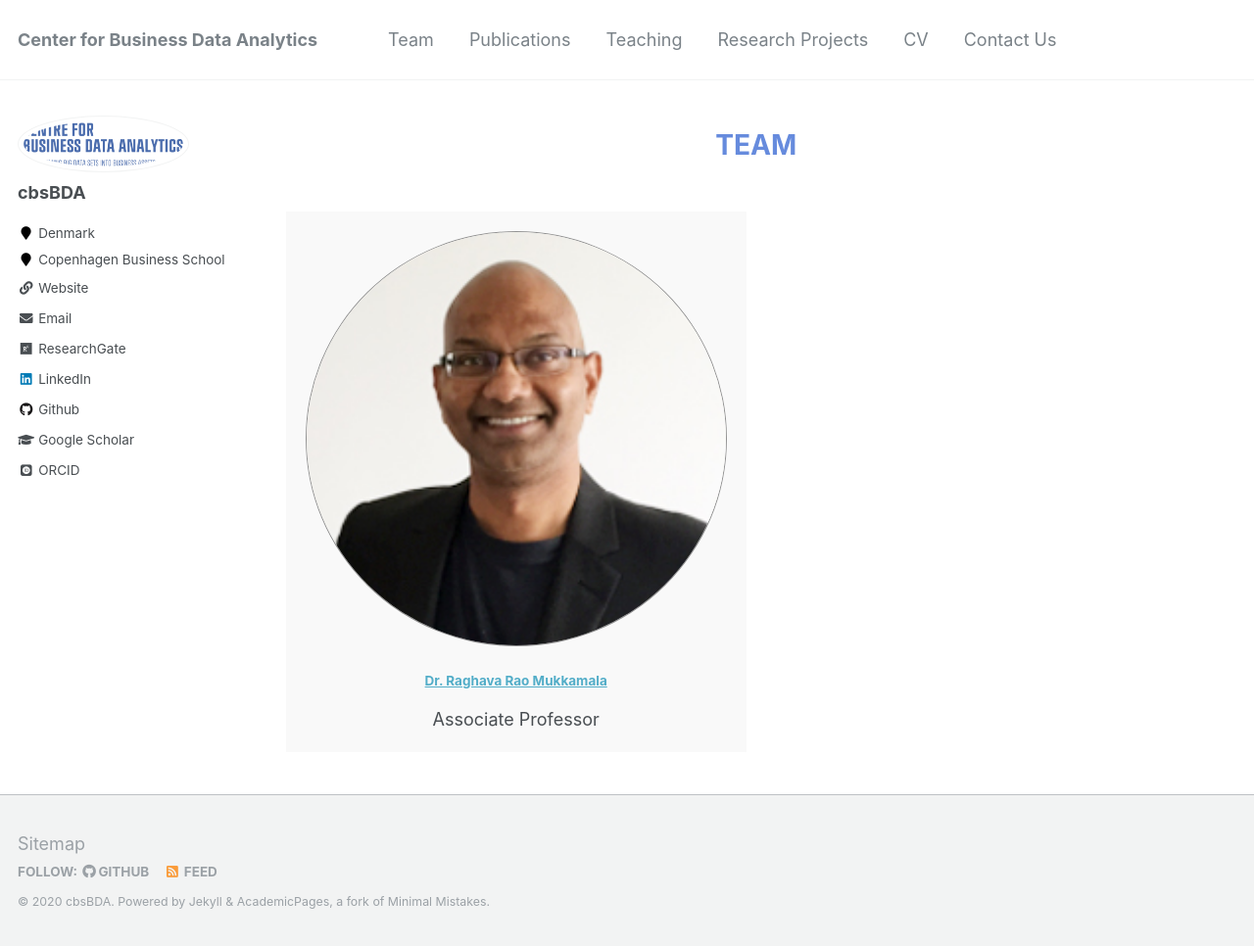
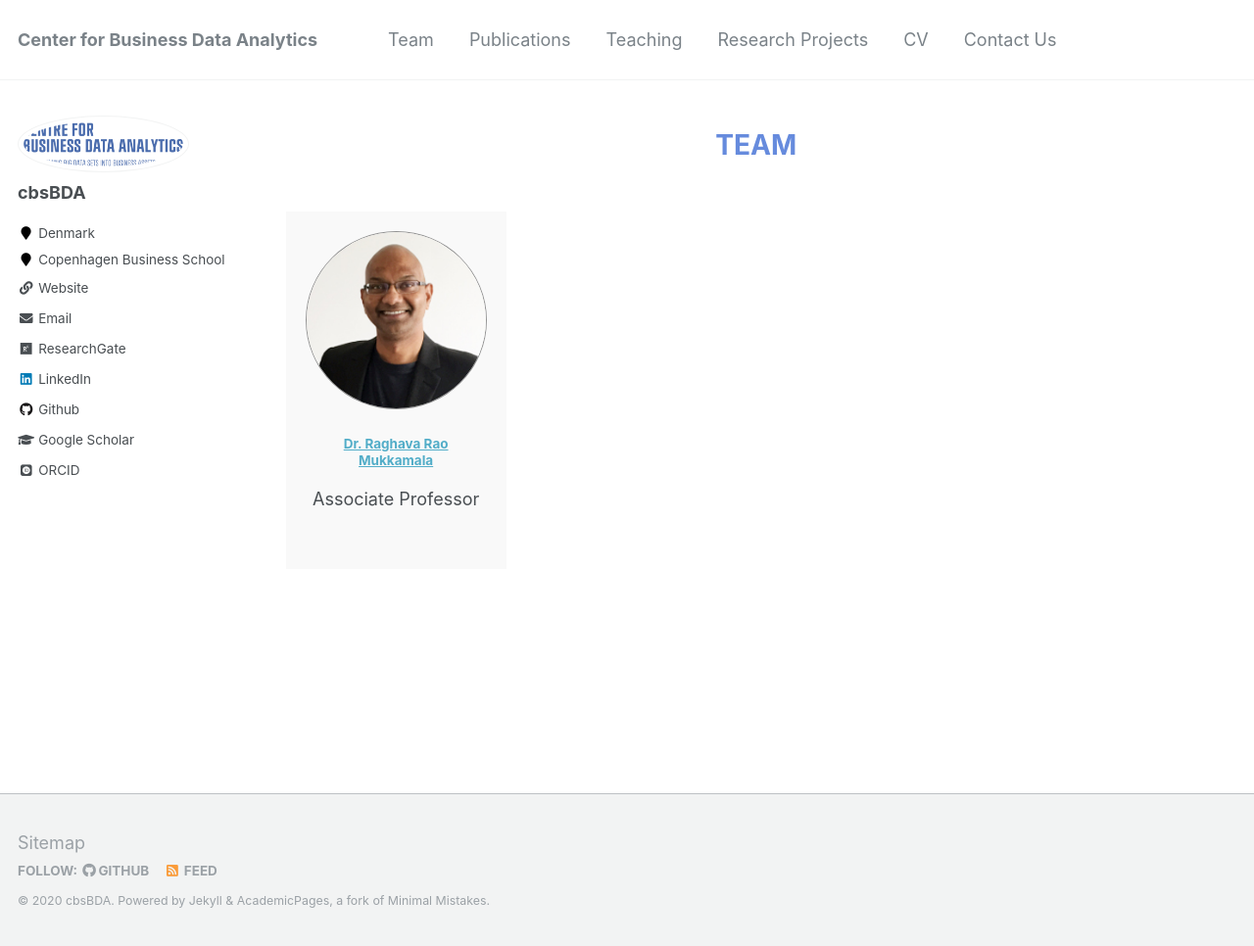
Before and after one commit to cbsBDA/cbsBDA-homepage, a Jekyll site: the page built from _pages/team.md, in a window 1280 px wide and 966 px high. Shown: the whole window at 98% size. Built offline with Jekyll 4.4.1, drawn with Linux system fonts in a browser that asks for light colours; some web fonts are replaced.

Commit message:
Update _custom.scss

```diff
--- a/_sass/_custom.scss
+++ b/_sass/_custom.scss
@@ -23,10 +23,7 @@
   width:25%;
   padding: 0px 10px;
 }
-.col-xs-6{
-  width:50%;
-  padding: 0px 10px;
-}
+
 .boxed-grey{
   background: #f9f9f9;
   padding: 20px;
```
